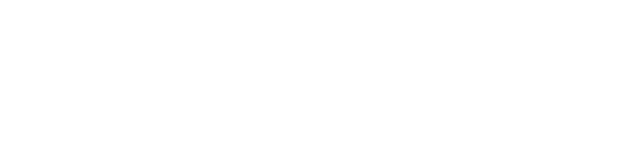
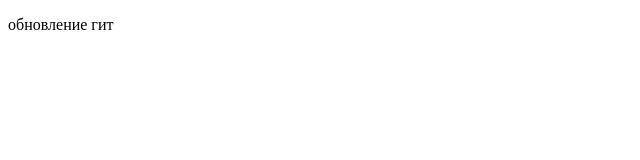
Before and after one commit to ZuevMV/first-project, a plain HTML site: page index.html in a window 1280 px wide. Shown: the whole page, without its empty margins (0-640 px from the left). Drawn offline with Linux system fonts and the light colour scheme.

Commit message:
обновление1

```diff
--- a/index.html
+++ b/index.html
@@ -7,6 +7,8 @@
     <title>Document</title>
 </head>
 <body>
-
+    <div>
+        <p>обновление гит</p>
+    </div>
 </body>
 </html>
--- a/styie.css
+++ b/styie.css
@@ -1,3 +1,3 @@
-body {
+body, html {
 
 }
```
